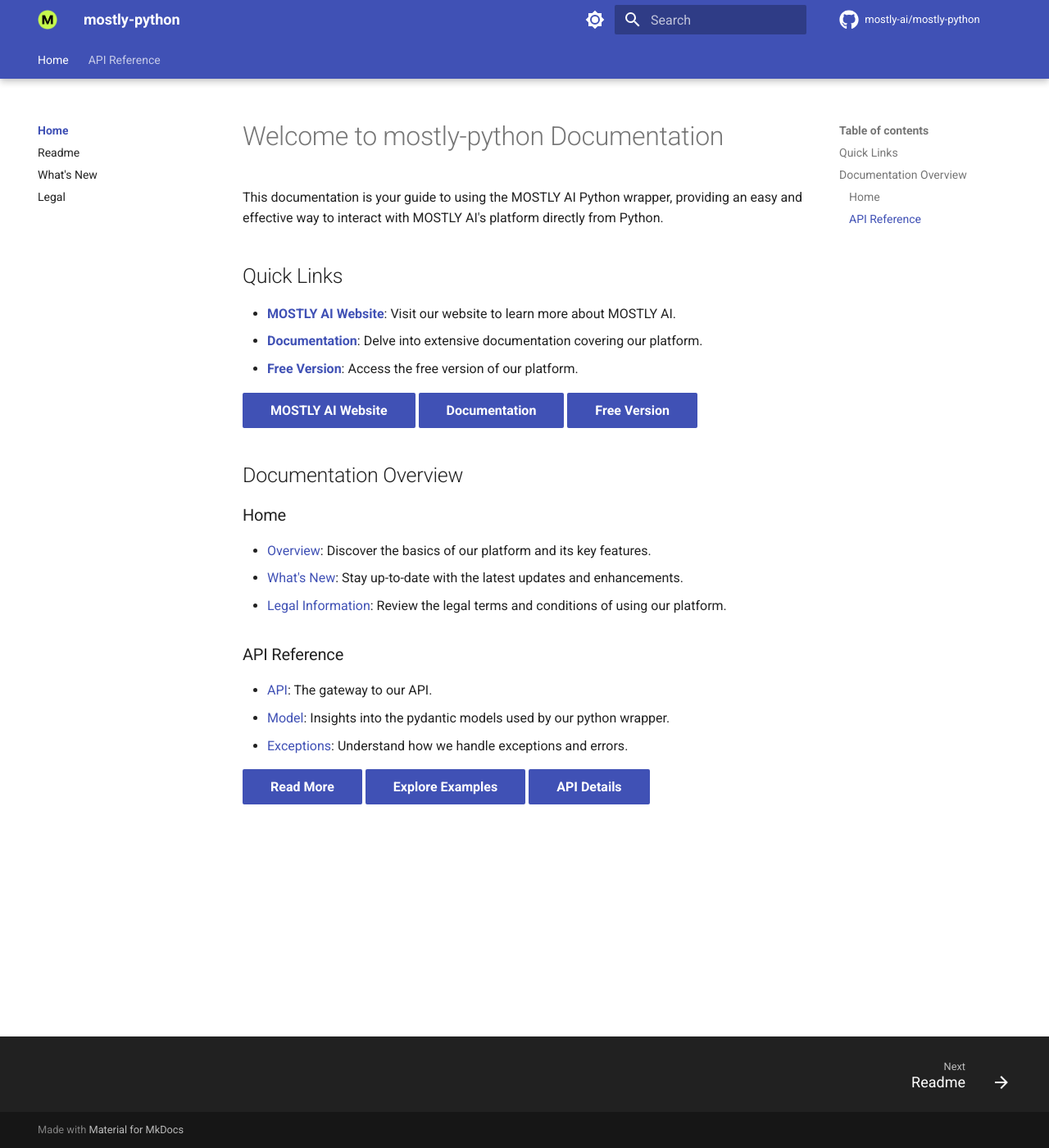
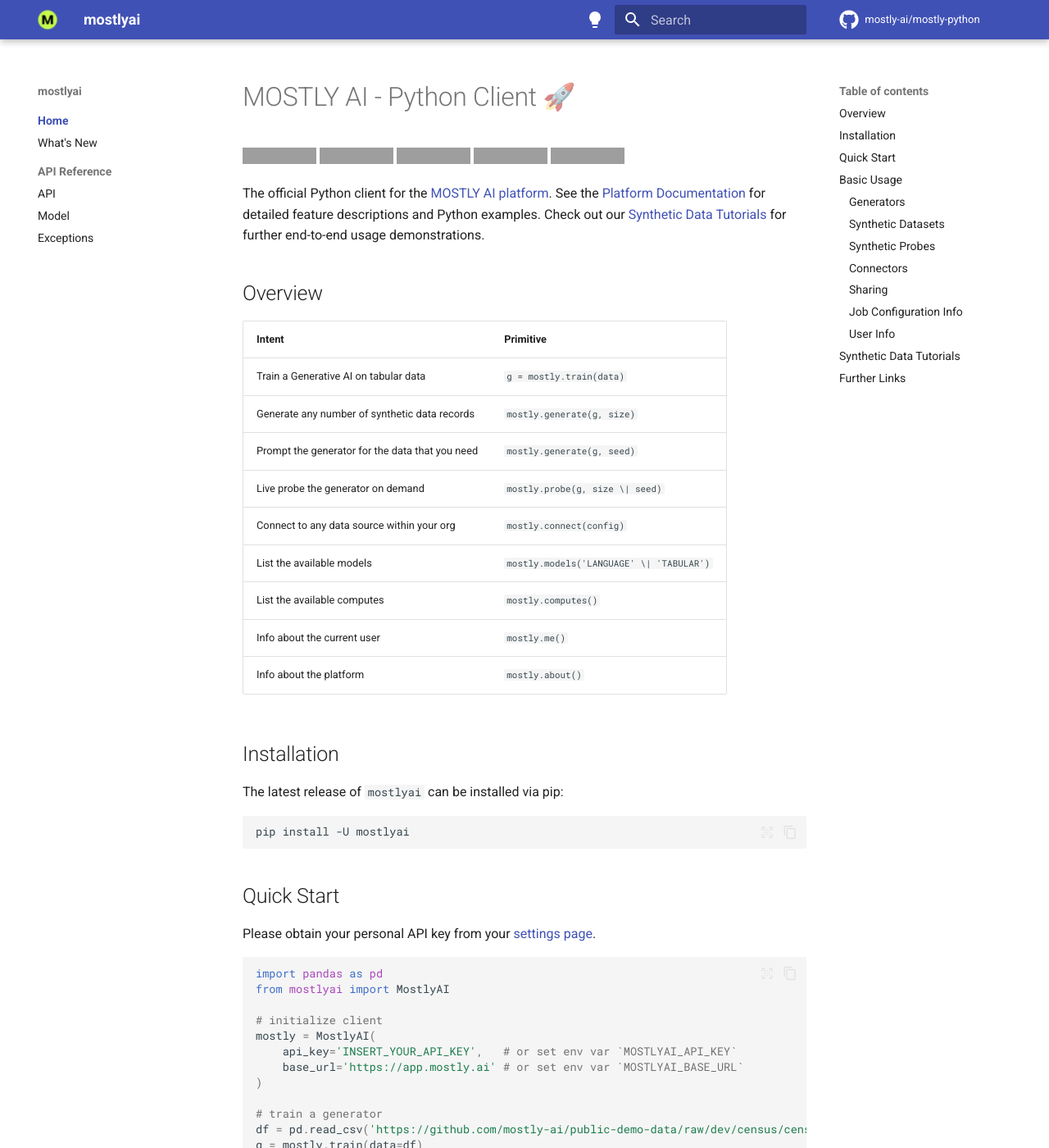
Before and after one commit to mostly-ai/mostly-python, an MkDocs documentation site: the page built from docs/index.md, in a window 1280 px wide and 1400 px high. Shown: the whole window at 82% size. Built offline with MkDocs 1.6.1 and Material for MkDocs 9.7.7, drawn with Linux system fonts in a browser that asks for light colours; comment, search, counter and statistics services are not loaded; some of the changed text lies outside the part shown; grey boxes are pictures that could not be loaded.

Commit message:
refine docs

````diff
--- a/README.md
+++ b/README.md
@@ -1,59 +1,60 @@
-# MOSTLY AI - GenAI for Tabular Data
+# MOSTLY AI - Python Client 🚀
 
-[![](https://pepy.tech/badge/mostlyai-qa)](https://pypi.org/project/mostlyai/) ![](https://img.shields.io/github/license/mostly-ai/mostly-python)
-![GitHub Release](https://img.shields.io/github/v/release/mostly-ai/mostly-python) ![PyPI - Python Version](https://img.shields.io/pypi/pyversions/mostlyai) [![Documentation](https://img.shields.io/badge/docs-latest-green)](https://mostly.ai/docs)
+[![Documentation](https://img.shields.io/badge/docs-latest-green)](https://mostly-ai.github.io/mostly-python/) [![stats](https://pepy.tech/badge/mostlyai)](https://pypi.org/project/mostlyai/) ![license](https://img.shields.io/github/license/mostly-ai/mostly-python) ![GitHub Release](https://img.shields.io/github/v/release/mostly-ai/mostly-python) ![PyPI - Python Version](https://img.shields.io/pypi/pyversions/mostlyai)
 
-A Python client for the [MOSTLY AI platform](https://app.mostly.ai/). Please refer to the [platform documentation](https://mostly.ai/docs) for detailed feature descriptions and Python code examples.
+The official Python client for the [MOSTLY AI platform](https://app.mostly.ai/). See the [Platform Documentation](https://mostly.ai/docs) for detailed feature descriptions and Python examples. Check out our [Synthetic Data Tutorials](https://github.com/mostly-ai/mostly-tutorials) for further end-to-end usage demonstrations.
 
-| Intent                                          | Primitive                        |
-|-------------------------------------------------|----------------------------------|
-| Train a Generative AI on tabular data           | `g = mostly.train(data)`         |
-| Empower your team with safe synthetic data      | `mostly.share(g, email)`         |
-| Generate any number of synthetic data records   | `mostly.generate(g, size)`       |
-| Prompt the generator for the data that you need | `mostly.generate(g, seed)`       |
-| Live probe the generator on demand              | `mostly.probe(g, size \| seed)`  |
-| Connect to any data source within your org      | `mostly.connect(config)`         |
-| List the available models                       | `mostly.models(model_type)`      |
-| List the available computes                     | `mostly.computes()`              |
-| Info about the current user                     | `mostly.me()`                    |
-| Info about the platform                         | `mostly.about()`                 |
+## Overview
 
-
+| Intent                                          | Primitive                                |
+|-------------------------------------------------|------------------------------------------|
+| Train a Generative AI on tabular data           | `g = mostly.train(data)`                 |
+| Generate any number of synthetic data records   | `mostly.generate(g, size)`               |
+| Prompt the generator for the data that you need | `mostly.generate(g, seed)`               |
+| Live probe the generator on demand              | `mostly.probe(g, size \| seed)`          |
+| Connect to any data source within your org      | `mostly.connect(config)`                 |
+| List the available models                       | `mostly.models('LANGUAGE' \| 'TABULAR')` |
+| List the available computes                     | `mostly.computes()`                      |
+| Info about the current user                     | `mostly.me()`                            |
+| Info about the platform                         | `mostly.about()`                         |
 
 ## Installation
+
+The latest release of `mostlyai` can be installed via pip:
 
 ```shell
 pip install -U mostlyai
 ```
 
-## Basic Usage
+## Quick Start
+
+Please obtain your personal API key from your [settings page](https://app.mostly.ai/settings/api-keys).
+
 ```python
+import pandas as pd
 from mostlyai import MostlyAI
-mostly = MostlyAI(api_key='your_api_key')
-g = mostly.train(data)      # train a generator on your data
-mostly.share(g, email)      # share the generator with your team
-sd = mostly.generate(g)     # use the generator to create a synthetic dataset
-syn = sd.data()             # consume the synthetic data as pandas DataFrame(s)
-mostly.probe(g, size=100)   # generate few samples on demand
+
+# initialize client
+mostly = MostlyAI(
+    api_key='INSERT_YOUR_API_KEY',   # or set env var `MOSTLYAI_API_KEY`
+    base_url='https://app.mostly.ai' # or set env var `MOSTLYAI_BASE_URL`
+)
+
+# train a generator
+df = pd.read_csv('https://github.com/mostly-ai/public-demo-data/raw/dev/census/census.csv.gz')
+g = mostly.train(data=df)
+
+# probe for some samples
+syn = mostly.probe(g, size=10)
+
+# generate a synthetic dataset
+sd = mostly.generate(g, size=2_000)
+
+# start using it
+sd.data()
 ```
 
-## Supported Methods
-
-### Connectors
-
-```python
-c = mostly.connect(config)
-
-c = mostly.connectors.create(config)
-c = mostly.connectors.get(id)
-it = mostly.connectors.list()
-c = c.update(config)
-ls = c.locations(prefix)
-config = c.config()
-c.open()
-c.reload()
-c.delete()
-```
+## Basic Usage
 
 ### Generators
 
@@ -110,10 +111,27 @@
 ```
 
 ### Synthetic Probes
+
 ```python
 sp = mostly.probe(g, seed=seed)
 sp = mostly.probe(g, size=size)
 sp = mostly.probe(g, config=config)
+```
+
+### Connectors
+
+```python
+c = mostly.connect(config)
+
+c = mostly.connectors.create(config)
+c = mostly.connectors.get(id)
+it = mostly.connectors.list()
+c = c.update(config)
+ls = c.locations(prefix)
+config = c.config()
+c.open()
+c.reload()
+c.delete()
 ```
 
 ### Sharing
@@ -128,8 +146,10 @@
 ```
 
 ### Job Configuration Info
+
 ```python
-mostly.models(model_type)
+mostly.models(model_type='TABULAR')
+mostly.models(model_type='LANGUAGE')
 mostly.computes()
 ```
 
@@ -140,3 +160,25 @@
 mostly.about()
 
 ```
+
+## Synthetic Data Tutorials
+
+* Validate synthetic data via **Train-Synthetic-Test-Real** [[run on Colab](https://colab.research.google.com/github/mostly-ai/mostly-tutorials/blob/dev/train-synthetic-test-real/TSTR.ipynb)]
+* Explore the **size vs. accuracy trade-off** for synthetic data [[run on Colab](https://colab.research.google.com/github/mostly-ai/mostly-tutorials/blob/dev/size-vs-accuracy/size-vs-accuracy.ipynb)]
+* **Rebalance** synthetic datasets for data augmentation [[run on Colab](https://colab.research.google.com/github/mostly-ai/mostly-tutorials/blob/dev/rebalancing/rebalancing.ipynb)]
+* **Conditionally generate** synthetic (geo) data [[run on Colab](https://colab.research.google.com/github/mostly-ai/mostly-tutorials/blob/dev/conditional-generation/conditional-generation.ipynb)]
+* **Explain AI**  with synthetic data [[run on Colab](https://colab.research.google.com/github/mostly-ai/mostly-tutorials/blob/dev/explainable-ai/explainable-ai.ipynb)]
+* Generate **synthetic text** [[run on Colab](https://colab.research.google.com/github/mostly-ai/mostly-tutorials/blob/dev/synthetic-text/synthetic-text.ipynb)]
+* Perform **multi-table synthesis** [[run on Colab](https://colab.research.google.com/github/mostly-ai/mostly-tutorials/blob/dev/multi-table/multi-table.ipynb)]
+* Develop a **fake or real discriminator** with Synthetic Data [[run on Colab](https://colab.research.google.com/github/mostly-ai/mostly-tutorials/blob/dev/fake-or-real/fake-or-real.ipynb)]
+* Close gaps in your data with **Smart Imputation** [[run on Colab](https://colab.research.google.com/github/mostly-ai/mostly-tutorials/blob/dev/smart-imputation/smart-imputation.ipynb)]
+* Calculate accuracy and privacy metrics for **Quality Assurance** [[run on Colab](https://colab.research.google.com/github/mostly-ai/mostly-tutorials/blob/dev/quality-assurance/quality-assurance.ipynb)]
+
+## Further Links
+
+* [MOSTLY AI Website](https://mostly.ai/)
+* [MOSTLY AI Blog](https://mostly.ai/blog)
+* [Platform Documentation](https://mostly.ai/docs)
+* [OpenAPI Documentation](https://api-docs.mostly.ai/)
+* [MOSTLY AI @ GitHub](https://github.com/mostly-ai/)
+* [Synthetic Data - Quality Assurance](https://github.com/mostly-ai/mostlyai-qa/) `mostlyai-qa`
--- a/docs/index.md
+++ b/docs/index.md
@@ -1,29 +1 @@
-# Welcome to mostly-python Documentation
-
-This documentation is your guide to using the MOSTLY AI Python wrapper, providing an easy and effective way to interact with MOSTLY AI's platform directly from Python.
-
-## Quick Links
-
-- **[MOSTLY AI Website](https://mostly.ai)**: Visit our website to learn more about MOSTLY AI.
-- **[Documentation](https://mostly.ai/docs)**: Delve into extensive documentation covering our platform.
-- **[Free Version](https://app.mostly.ai)**: Access the free version of our platform.
-
-<button class="md-button md-button--primary" onclick="window.location.href='https://mostly.ai'">MOSTLY AI Website</button>
-<button class="md-button md-button--primary" onclick="window.location.href='https://mostly.ai/docs'">Documentation</button>
-<button class="md-button md-button--primary" onclick="window.location.href='https://app.mostly.ai'">Free Version</button>
-
-## Documentation Overview
-
-### Home
-- [Overview](home/readme.md): Discover the basics of our platform and its key features.
-- [What's New](home/changelog.md): Stay up-to-date with the latest updates and enhancements.
-- [Legal Information](home/license.md): Review the legal terms and conditions of using our platform.
-
-### API Reference
-- [API](api_reference/api.md): The gateway to our API.
-- [Model](api_reference/model.md): Insights into the pydantic models used by our python wrapper.
-- [Exceptions](api_reference/exceptions.md): Understand how we handle exceptions and errors.
-
-<button class="md-button md-button--primary" onclick="window.location.href='home/readme'">Read More</button>
-<button class="md-button md-button--primary" onclick="window.location.href='usage/examples'">Explore Examples</button>
-<button class="md-button md-button--primary" onclick="window.location.href='api_reference/api'">API Details</button>
+--8<-- "README.md"
--- a/mkdocs.yml
+++ b/mkdocs.yml
@@ -1,37 +1,40 @@
-site_name: "mostly-python"
+site_name: "mostlyai"
 site_url: "https://mostly-ai.github.io/mostly-python/"
 repo_url: "https://github.com/mostly-ai/mostly-python"
 repo_name: "mostly-ai/mostly-python"
-site_dir: "site"
-watch: [mkdocs.yml, README.md, CHANGELOG.md]
-
-validation:
-  omitted_files: warn
-  absolute_links: warn
-  unrecognized_links: warn
 
 theme:
   name: material
   logo: logo.png
+  favicon: favicon.png
   palette:
-
-    # Palette toggle for light mode
-    - scheme: default
-      toggle:
-        icon: material/brightness-7
-        name: Switch to dark mode
-
-    # Palette toggle for dark mode
-    - scheme: slate
-      toggle:
-        icon: material/brightness-4
-        name: Switch to light mode
+  - media: "(prefers-color-scheme)"
+    scheme: default
+    primary: indigo
+    accent: indigo
+    toggle:
+      icon: material/lightbulb
+      name: "Switch to light mode"
+  - media: "(prefers-color-scheme: light)"
+    scheme: default
+    primary: indigo
+    accent: indigo
+    toggle:
+      icon: material/lightbulb-outline
+      name: "Switch to dark mode"
+  - media: "(prefers-color-scheme: dark)"
+    scheme: slate
+    primary: indigo
+    accent: indigo
+    toggle:
+      icon: material/lightbulb-auto-outline
+      name: "Switch to system preference"
 
   features:
     - navigation.instant
     - navigation.instant.prefetch
-    - navigation.tabs
-    - navigation.tabs.sticky
+#    - navigation.tabs
+#    - navigation.tabs.sticky
     - search.suggest
     - search.highlight
     - search.share
@@ -49,46 +52,71 @@
 nav:
   - Home:
     - Index: index.md
-    - Readme: home/readme.md
-    - What's New: home/changelog.md
-    - Legal: home/license.md
+    - What's New: changelog.md
   - API Reference:
     - API: api_reference/api.md
     - Model: api_reference/model.md
     - Exceptions: api_reference/exceptions.md
 
 markdown_extensions:
-  - pymdownx.blocks.admonition
-  - pymdownx.blocks.details
-  - pymdownx.magiclink
-  - pymdownx.highlight
+  - pymdownx.highlight:
+      anchor_linenums: true
+      line_spans: __span
+      pygments_lang_class: true
   - pymdownx.inlinehilite
   - pymdownx.snippets
   - pymdownx.superfences
-  - pymdownx.snippets:
-      base_path: [!relative $config_dir]
-      check_paths: true
-  - toc:
-      permalink: "¤"
+
+#markdown_extensions:
+#  - pymdownx.blocks.admonition
+#  - pymdownx.blocks.details
+#  - pymdownx.magiclink
+#  - pymdownx.highlight
+#  - pymdownx.inlinehilite
+#  - pymdownx.snippets
+#  - pymdownx.superfences
+#  - pymdownx.snippets:
+#      base_path: [!relative $config_dir]
+#      check_paths: true
+#  - toc:
+#      permalink: "¤"
 
 plugins:
   - search
   - mkdocstrings:
       handlers:
         python:
-          paths: [mostlyai]
           options:
-            docstring_style: sphinx
-            show_bases: false
-            show_symbol_type_heading: true
+            show_root_toc_entry: false
+            show_root_heading: true
+            show_docstring: true
+            show_source: false
+            show_signature: true
+            separate_signature: true
             show_docstring_examples: true
-            filters: ["!^_"]
-            members_order: source
-            separate_signature: true
-            show_signature_annotations: true
-            signature_crossrefs: true
-            show_symbol_type_toc: true
-            show_root_toc_entry: false
-          rendering:
-            show_source: true
-            show_if_no_docstring: false
+            docstring_section_style: table
+            extensions:
+            - griffe_fieldz
+            docstring_style: google
+#
+#plugins:
+#  - search
+#  - mkdocstrings:
+#      handlers:
+#        python:
+#          paths: [mostlyai]
+#          options:
+#            docstring_style: sphinx
+#            show_bases: false
+#            show_symbol_type_heading: true
+#            show_docstring_examples: true
+#            filters: ["!^_"]
+#            members_order: source
+#            separate_signature: true
+#            show_signature_annotations: true
+#            signature_crossrefs: true
+#            show_symbol_type_toc: true
+#            show_root_toc_entry: false
+#          rendering:
+#            show_source: true
+#            show_if_no_docstring: false
````
Also changed, not shown: docs/home/license.md (deleted, +0 -5 lines), docs/home/readme.md (deleted, +0 -1 lines), pyproject.toml (+10 -5 lines), docs/changelog.md (renamed from docs/home/changelog.md), docs/favicon.png (added), 2 other files.
